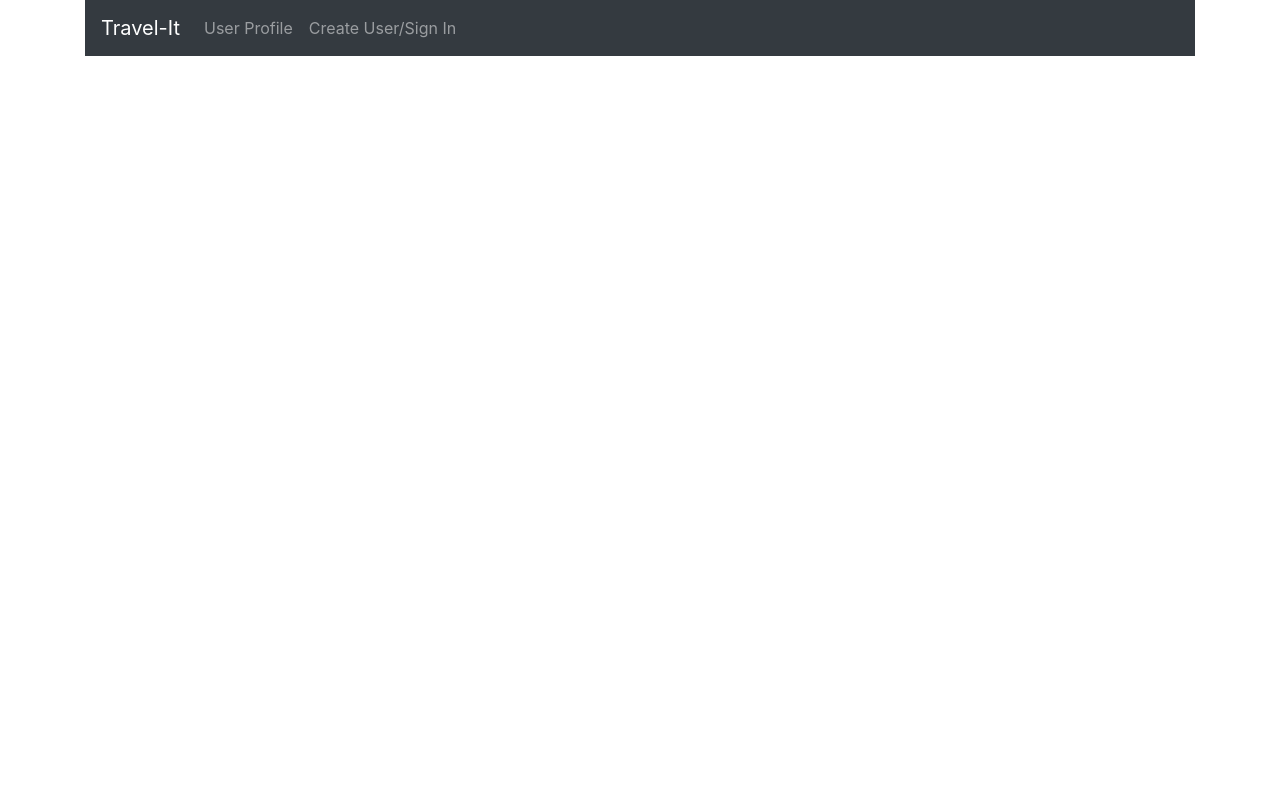
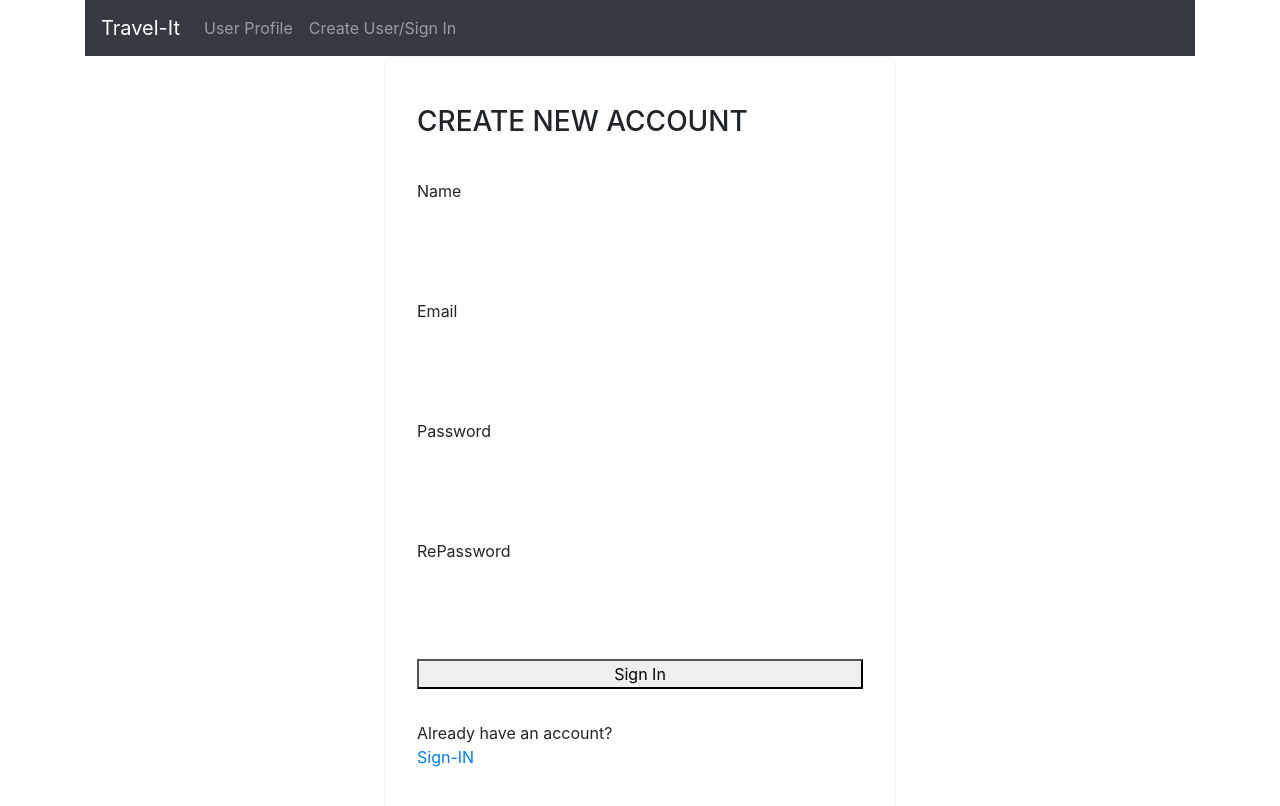
Before and after one commit to ashuchow/project2, a React (Create React App) app in the folder frontend/: page /usu in a window 1280 px wide. Shown: the top 806 px of the page. Built offline with nearby package versions, Linux system fonts and the light colour scheme.

Commit message:
Signup and Signin page made

```diff
--- a/frontend/src/App.js
+++ b/frontend/src/App.js
@@ -14,6 +14,7 @@ import searchHotel from "./Screens/HotelsSearch";
 import Payment from "./Screens/PaymentScreen";
 import userProfile from "./Screens/UserProfile";
 import userSignIn from "./Screens/UserSignIn";
+import userSignup from "./Screens/UserSignup";
 
 function App() {
   return (
@@ -32,6 +33,7 @@ function App() {
           <Route path="/pymnt" component={Payment} />
           <Route path="/up" component={userProfile} />
           <Route path="/us" component={userSignIn} />
+          <Route path="/usu" component={userSignup} />
         </Switch>
       </div>
     </Router>
--- a/frontend/src/Screens/Home.js
+++ b/frontend/src/Screens/Home.js
@@ -8,7 +8,7 @@ function Home() {
 <div>
         <div className="header">
           <h1>Travel-It</h1>
-           <p>We get you the Cheapest Deals</p>
+           <p>BOOKINGS MADE EASY</p>
 
 
 
--- a/frontend/src/Screens/UserSignIn.js
+++ b/frontend/src/Screens/UserSignIn.js
@@ -29,7 +29,7 @@ function userSignIn() {
                     Do not have an account?
                 </li>
                 <li>
-                    <Link to = "/register" className ="button secondary text-center">Create a new Account</Link>
+                    <Link to = "/usu" className ="button secondary text-center">Create a new Account</Link>
                 </li>
 
             </ul>
--- /dev/null
+++ b/frontend/src/Screens/UserSignup.js
@@ -0,0 +1,56 @@
+import React from 'react'
+import { Link } from 'react-router-dom';
+
+function userSignup() {
+    return (
+        <div className = "form">
+        <form onSubmit>
+            <ul className = "form-container">
+                <li>
+                    <h3>CREATE NEW ACCOUNT</h3>
+                </li>
+                <li>
+                    <label htmlFor= "name">
+                        Name
+                    </label>
+                    <input type = "name" name ="name" id = "name" onChange={(e) =>(e.target.value)}>
+                    </input>
+
+                </li>
+                <li>
+                    <label htmlFor= "email">
+                        Email
+                    </label>
+                    <input type = "email" name ="email" id = "email" onChange={(e) =>(e.target.value)}>
+                    </input>
+
+                </li>
+                <li>
+                <label for= "password">Password</label>
+                <input type = "password" name ="password" id = "password" onChange={(e) => (e.target.value)}>
+                    </input>
+                </li>
+                <li>
+                <label for= "rePassword">RePassword</label>
+                <input type = "rePassword" name ="rePassword" id = "rePassword" onChange={(e) =>(e.target.value)}>
+                    </input>
+                </li>
+                <li>
+                    <button type ="submit" className= "button primary">Sign In</button>
+                </li>
+                <li>
+                    Already have an account? <Link to = "/us">Sign-IN</Link>
+                </li>
+
+
+            </ul>
+
+
+
+        </form>
+
+    </div>
+    )
+}
+
+export default userSignup
```
